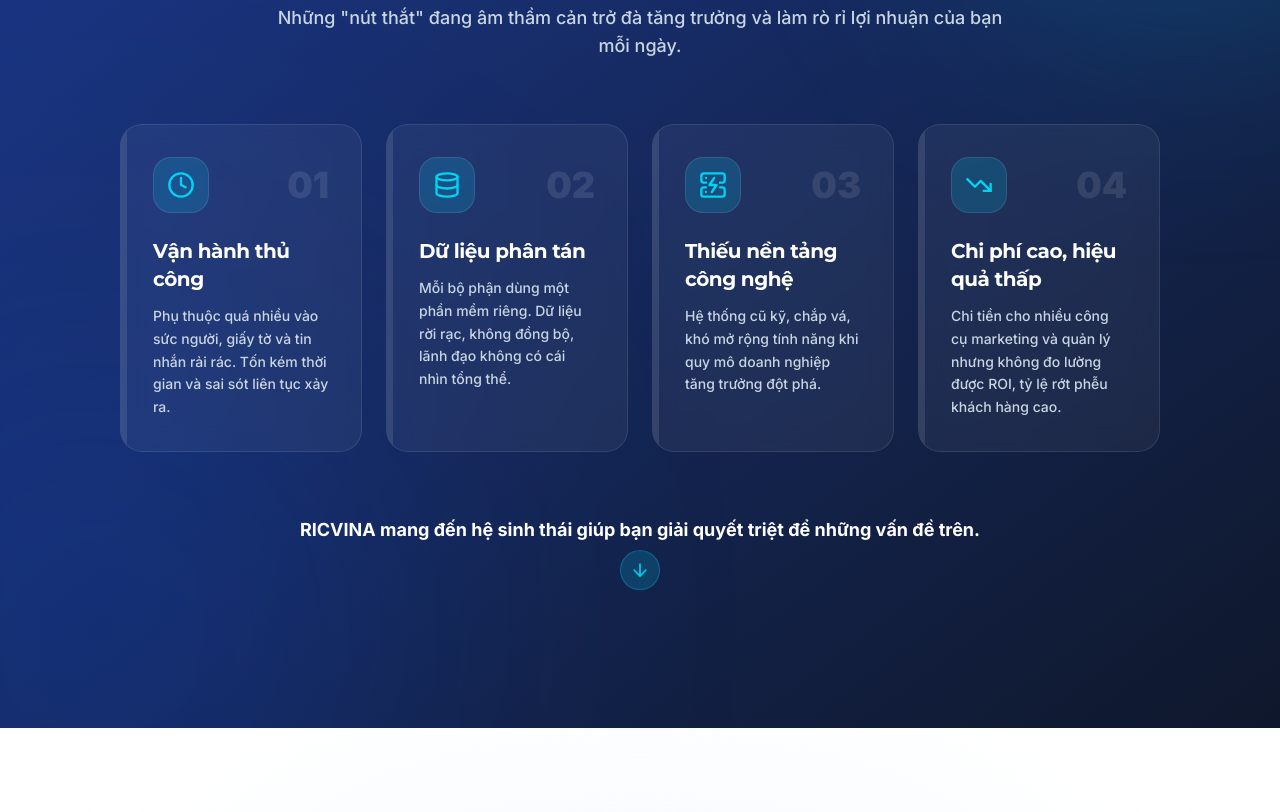
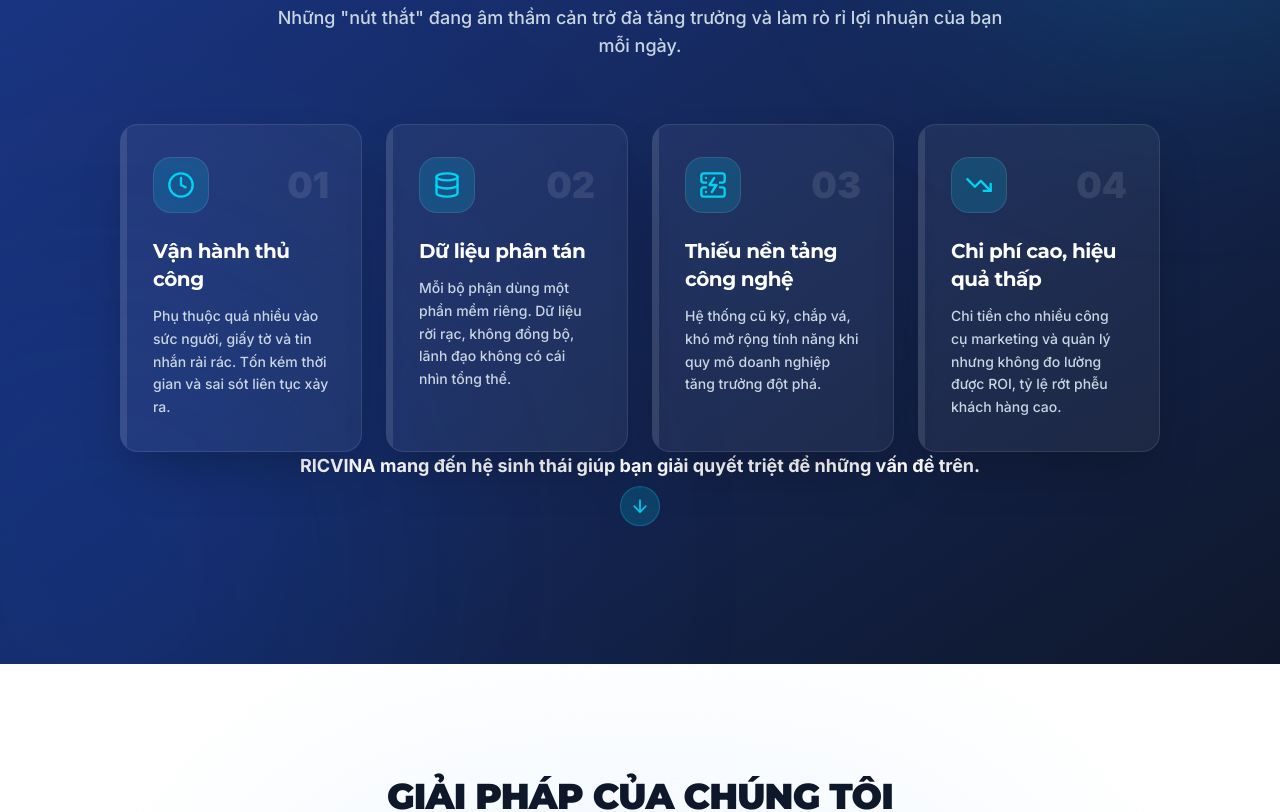
Before and after one commit to Thanh0704/New-Ric, a Next.js app: page / in a window 1280 px wide. Shown: the part 1020-1832 px from the top of the page. Built offline with nearby package versions, Linux system fonts and the light colour scheme.

Commit message:
Update mới

```diff
--- a/src/components/sections/business-problems.tsx
+++ b/src/components/sections/business-problems.tsx
@@ -32,21 +32,14 @@ const problems = [
 
 export function BusinessProblems() {
   return (
-    <section className="relative overflow-hidden bg-slate-900 bg-gradient-to-br from-blue-900 to-slate-900 py-12 md:py-24 lg:py-32">
-      <style
-        dangerouslySetInnerHTML={{
-          __html: `
-        .hide-scrollbar::-webkit-scrollbar { display: none; }
-        .hide-scrollbar { -ms-overflow-style: none; scrollbar-width: none; }
-      `,
-        }}
-      />
-
-      <div className="pointer-events-none absolute top-0 right-0 h-[500px] w-[500px] translate-x-1/3 -translate-y-1/2 rounded-full bg-cyan-500/20 blur-[120px]"></div>
-      <div className="pointer-events-none absolute bottom-0 left-0 h-[600px] w-[600px] -translate-x-1/3 translate-y-1/3 rounded-full bg-blue-600/20 blur-[150px]"></div>
+    <section className="relative bg-slate-900 bg-gradient-to-br from-blue-900 to-slate-900 py-12 md:py-24 lg:py-32">
+      <div className="pointer-events-none absolute inset-0 overflow-hidden">
+        <div className="absolute top-0 right-0 h-[500px] w-[500px] translate-x-1/3 -translate-y-1/2 rounded-full bg-cyan-500/20 blur-[120px]"></div>
+        <div className="absolute bottom-0 left-0 h-[600px] w-[600px] -translate-x-1/3 translate-y-1/3 rounded-full bg-blue-600/20 blur-[150px]"></div>
+      </div>
 
       <Container className="relative z-10">
-        <div className="mx-auto mb-8 max-w-3xl text-center md:mb-16">
+        <div className="mx-auto mb-10 max-w-3xl text-center md:mb-16">
           <AnimateOnScroll>
             <h2 className="mb-2 text-2xl font-black tracking-tight text-white uppercase sm:text-3xl md:mb-4 lg:text-4xl">
               Doanh nghiệp của bạn đang gặp khó khăn?
@@ -58,21 +51,23 @@ export function BusinessProblems() {
           </AnimateOnScroll>
         </div>
 
-        {/* ĐÃ SỬA: Bọc AnimateOnScroll ra ngoài toàn bộ khung slider, và thêm class scroll-pl-4 */}
-        <AnimateOnScroll delay={150}>
-          <div className="hide-scrollbar -mx-4 mb-10 flex snap-x snap-mandatory scroll-pl-4 items-stretch gap-4 overflow-x-auto px-4 pb-6 md:mx-0 md:mb-16 md:grid md:grid-cols-2 md:gap-6 md:overflow-visible md:px-0 md:pb-0 lg:grid-cols-4">
-            {problems.map((item) => {
+        <div className="flex flex-col gap-[20vh] pb-[10vh] md:grid md:grid-cols-2 md:gap-6 md:pb-0 lg:grid-cols-4">
+          {problems.map((item, index) => {
             const Icon = item.icon
+
+            const stickyTopClasses = ['top-[12vh]', 'top-[14vh]', 'top-[16vh]', 'top-[18vh]']
+
             return (
               <div
                 key={item.id}
-                  className="w-[75vw] max-w-[320px] shrink-0 snap-start md:w-auto md:max-w-none md:shrink md:snap-align-none"
+                // ĐÃ SỬA LỖI ĐỘ CAO: Bổ sung h-full và [&>*]:h-full để ép các khối bằng nhau trên Desktop
+                className={`sticky ${stickyTopClasses[index]} z-10 h-full w-full md:relative md:top-auto md:z-auto [&>*]:h-full`}
               >
-                  {/* ĐÃ SỬA: Loại bỏ AnimateOnScroll ở từng thẻ con */}
-                  <div className="group relative flex h-full flex-col overflow-hidden rounded-2xl border border-white/10 bg-white/5 p-5 backdrop-blur-md transition-all duration-300 hover:-translate-y-2 hover:border-cyan-400/50 hover:bg-white/10 hover:shadow-2xl hover:shadow-cyan-900/40 md:rounded-3xl md:p-8">
+                <AnimateOnScroll delay={index * 100}>
+                  <div className="group relative flex h-full flex-col overflow-hidden rounded-2xl border border-white/10 bg-slate-900 p-5 shadow-[0_-15px_30px_-10px_rgba(0,0,0,0.5)] transition-all duration-300 md:bg-white/5 md:p-8 md:shadow-2xl md:hover:-translate-y-2 md:hover:border-cyan-400/50 md:hover:bg-white/10 md:hover:shadow-cyan-900/40">
                     <div className="absolute top-0 bottom-0 left-0 w-1 bg-white/10 transition-colors duration-300 group-hover:bg-cyan-400 md:w-1.5"></div>
 
-                    <div className="relative z-10">
+                    <div className="relative z-10 flex h-full flex-col">
                       <div className="mb-4 flex items-center justify-between md:mb-6">
                         <div className="flex h-12 w-12 items-center justify-center rounded-xl border border-white/10 bg-cyan-500/20 text-cyan-400 transition-transform duration-300 group-hover:scale-110 md:h-14 md:w-14 md:rounded-2xl">
                           <Icon className="h-6 w-6 md:h-7 md:w-7" />
@@ -90,13 +85,13 @@ export function BusinessProblems() {
                       </p>
                     </div>
                   </div>
+                </AnimateOnScroll>
               </div>
             )
           })}
         </div>
-        </AnimateOnScroll>
 
-        <div className="text-center">
+        <div className="mt-12 text-center md:mt-0">
           <AnimateOnScroll delay={300}>
             <div className="inline-flex flex-col items-center justify-center">
               <p className="mx-auto mb-3 max-w-[280px] text-sm font-bold text-white sm:max-w-full md:mb-4 md:text-lg">
```
Lines whose indentation alone changed are shown as unchanged.
